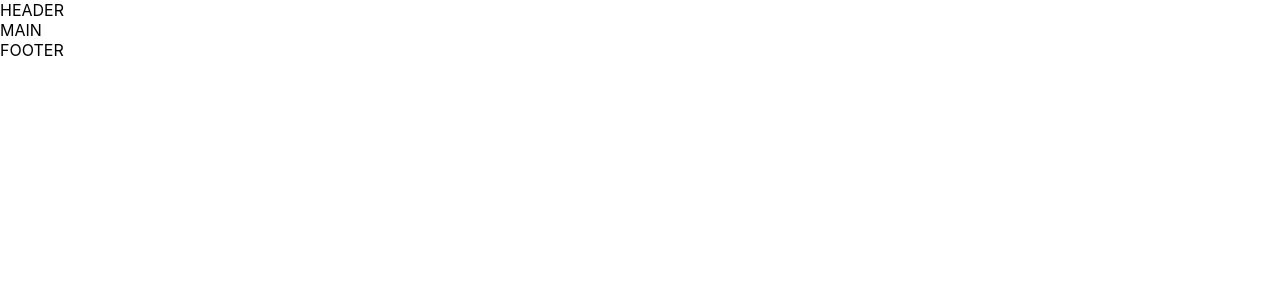
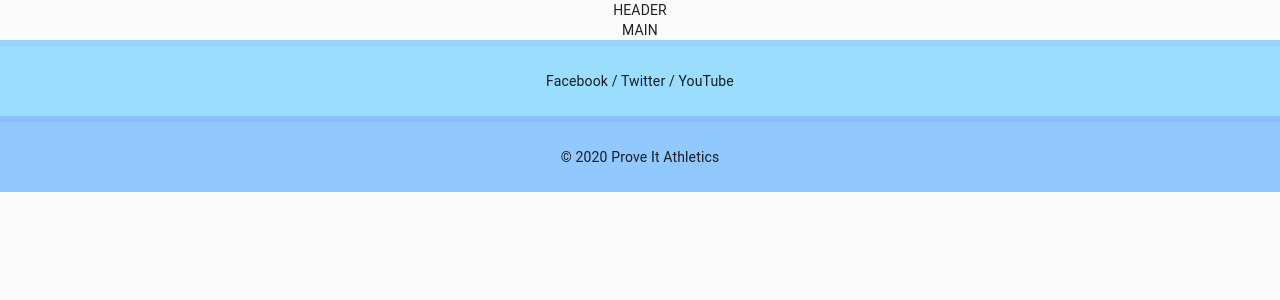
Before and after one commit to Will-Peterson/baseball, a React (Create React App) app: page / in a window 1280 px wide. Shown: the top 300 px of the page. Built offline with nearby package versions, Linux system fonts and the light colour scheme.

Commit message:
initial style and design

```diff
--- a/src/App.css
+++ b/src/App.css
@@ -7,6 +7,18 @@ columbia blue (background)
 :root {
   --background: rgb(155, 221, 255);
   --foreground: rgb(160, 179, 229);
+}
+
+.footer-1 {
+  background-color: rgb(155, 221, 255);
+  border-top: 6px solid rgb(150, 211, 255);
+  padding: 25px 0 25px 0;
+}
+
+.footer-2 {
+  background-color: rgb(145, 201, 255);
+  border-top: 6px solid rgb(140, 191, 255);
+  padding: 25px 0 25px 0;
 }
 
 .App {
--- a/src/components/Footer.js
+++ b/src/components/Footer.js
@@ -1,10 +1,19 @@
 import React from 'react';
+import '../App.css'
+import CssBaseline from '@material-ui/core/CssBaseline';
 
 function Footer() {
     return (
-        <div>
-            FOOTER
-        </div>
+        <>
+            <CssBaseline />
+            <div className='footer-1'>
+                Facebook / Twitter / YouTube
+            </div>
+            <div className='footer-2'>
+                &copy; {new Date().getFullYear()} Prove It Athletics
+            </div>
+
+        </>
     );
 }
 
```
